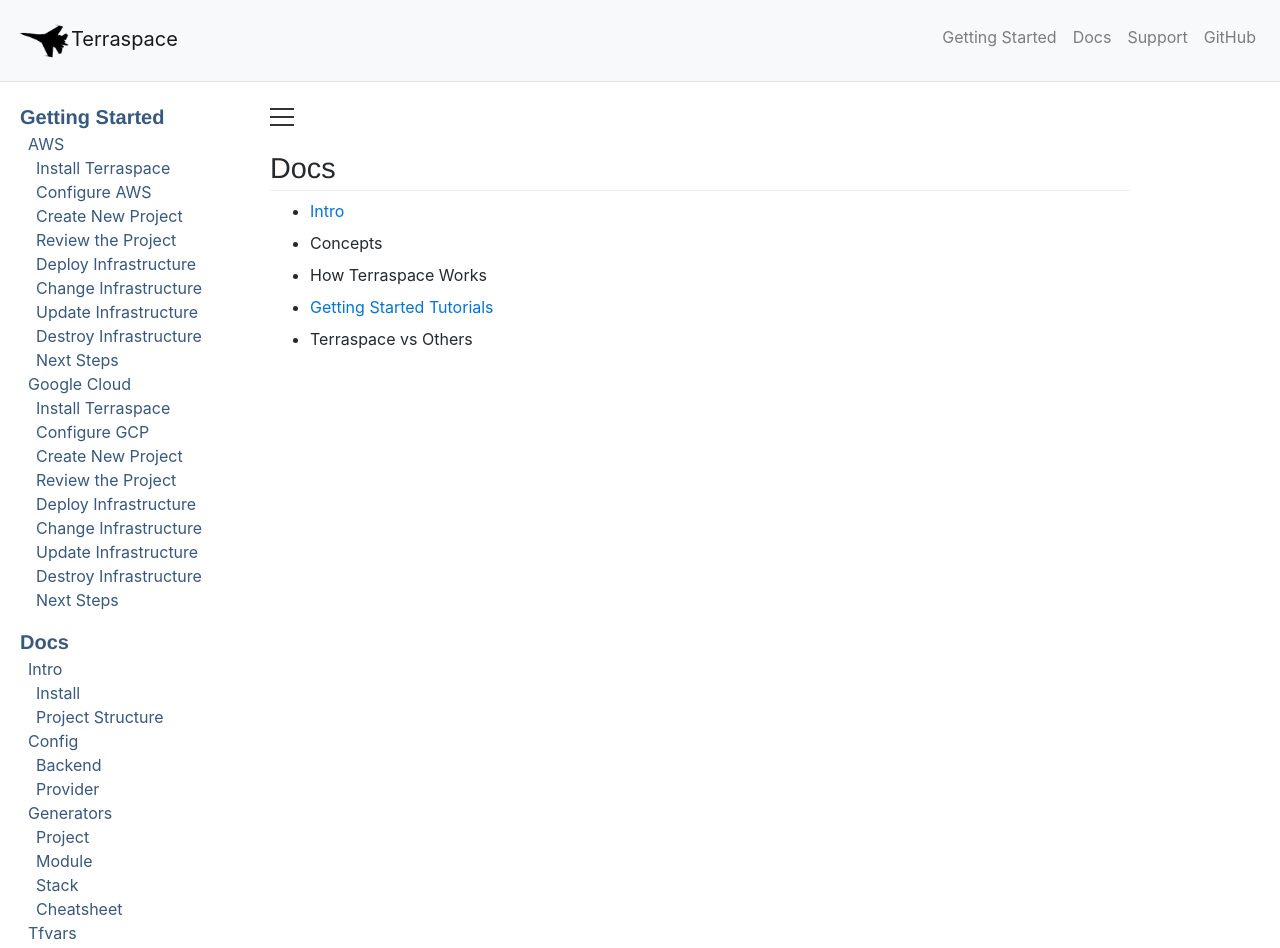
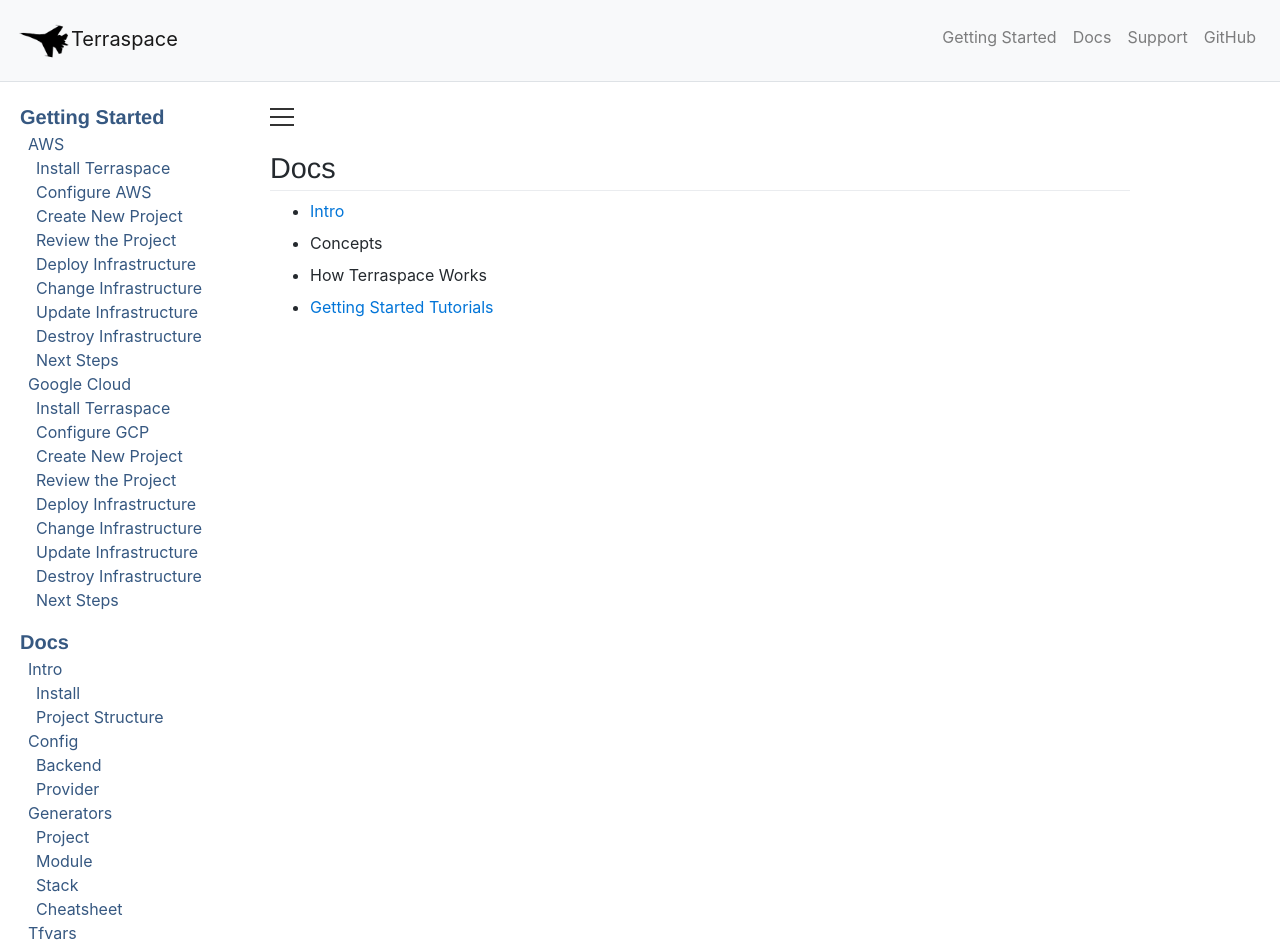
Before and after one commit to boltops-tools/terraspace-docs, a Jekyll site: the page built from docs.md, in a window 1280 px wide. Shown: the top 948 px of the page. Built offline with Jekyll 4.4.1, drawn with Linux system fonts in a browser that asks for light colours; a script that is not in the unit is left out.

Commit message:
update docs

```diff
--- a/docs.md
+++ b/docs.md
@@ -6,4 +6,3 @@
 * Concepts
 * How Terraspace Works
 * [Getting Started Tutorials]({% link getting-started.md %})
-* Terraspace vs Others
```
